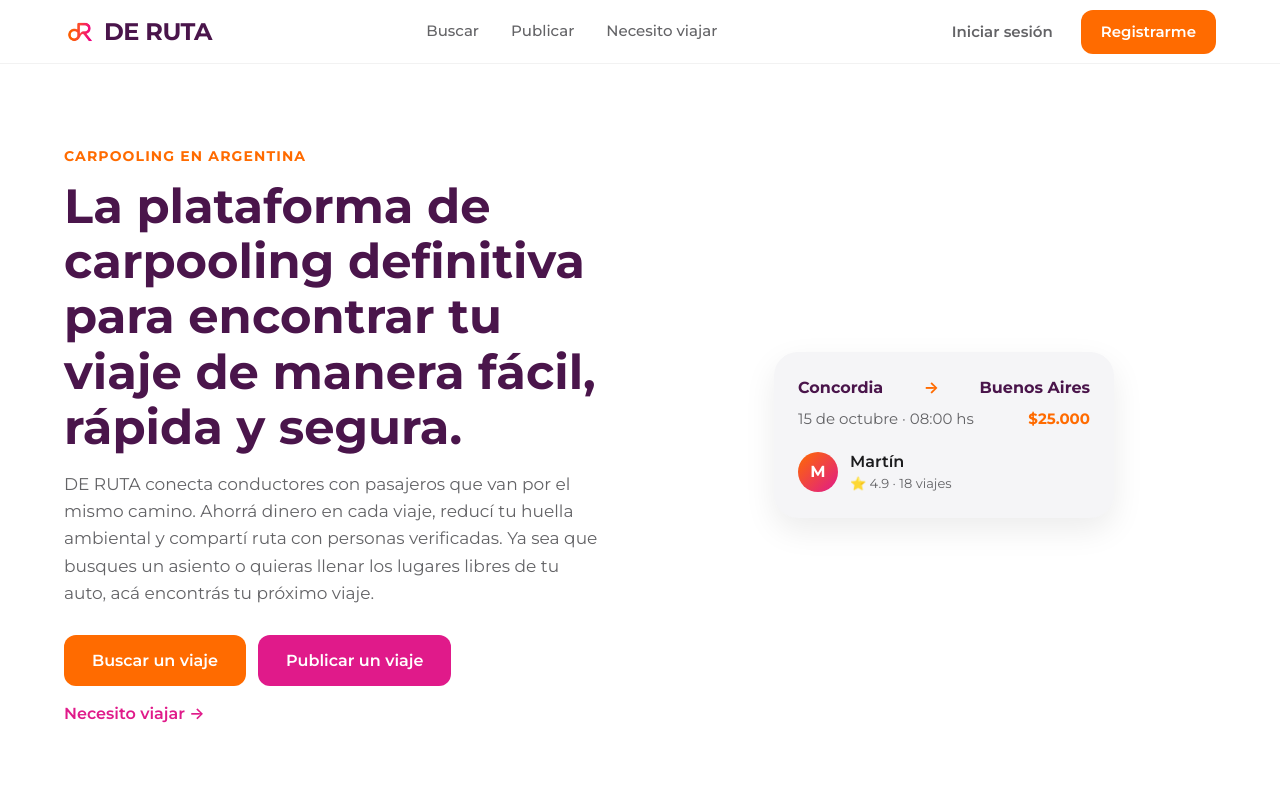
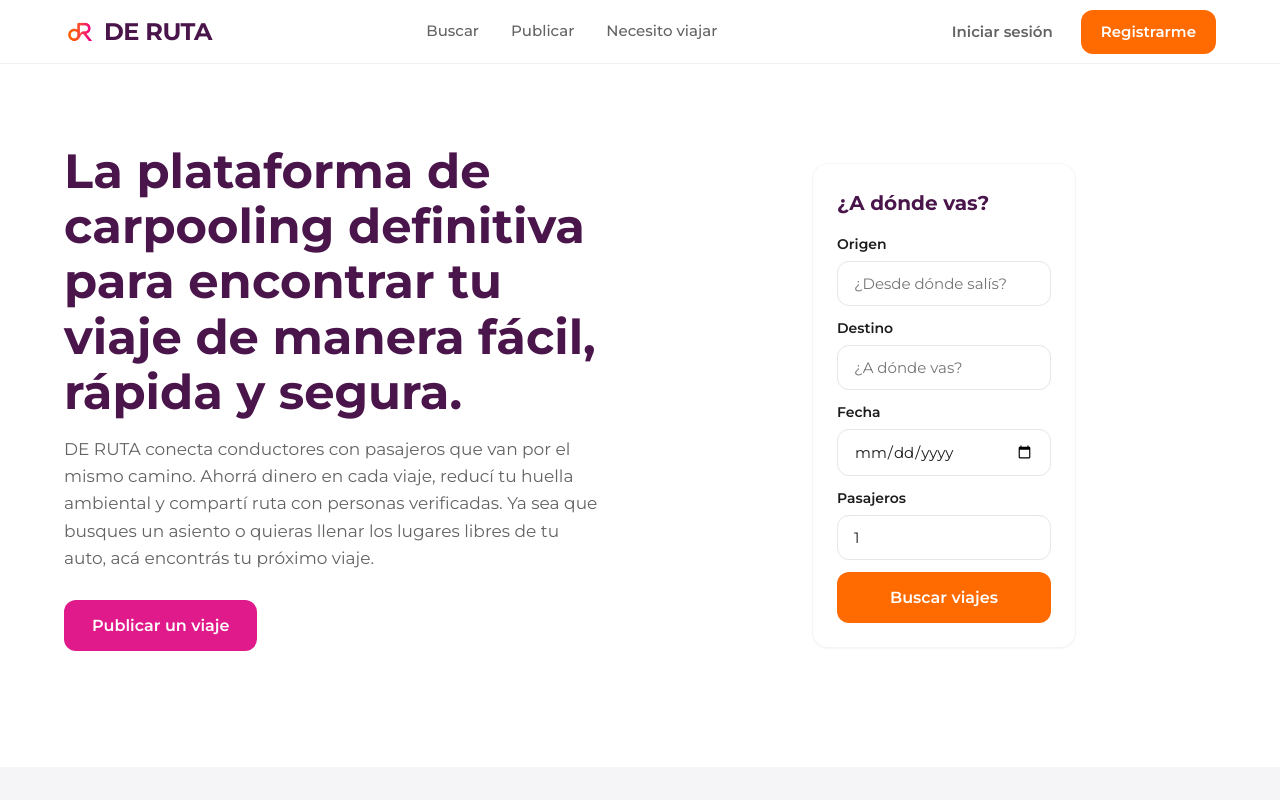
Before and after one commit to camivillafane/deruta, an Angular app in the folder apps/web/: page / in a window 1280 px wide. Shown: the top 800 px of the page. Built offline with nearby package versions, Linux system fonts and the light colour scheme.

Commit message:
Update landing: add inline search form, remove tagline, single CTA

```diff
--- a/apps/web/src/app/features/landing/landing.component.scss
+++ b/apps/web/src/app/features/landing/landing.component.scss
@@ -15,16 +15,6 @@
       grid-template-columns: 1fr 1fr;
       gap: 64px;
     }
-  }
-
-  &__tagline {
-    display: inline-block;
-    font-size: 0.875rem;
-    font-weight: 700;
-    color: var(--color-orange);
-    letter-spacing: 0.08em;
-    text-transform: uppercase;
-    margin-bottom: 12px;
   }
 
   &__title {
@@ -71,67 +61,20 @@
   }
 }
 
-.route-card {
-  background-color: var(--color-gray-light);
-  border-radius: var(--radius-xl);
-  padding: 24px;
+.hero-search-form {
   width: 100%;
-  max-width: 340px;
-  box-shadow: var(--shadow-lg);
+  max-width: 380px;
 
-  &__header {
-    display: flex;
-    align-items: center;
-    justify-content: space-between;
+  &__title {
+    font-size: 1.25rem;
     font-weight: 700;
     color: var(--color-violet);
-    margin-bottom: 8px;
+    margin-bottom: 16px;
   }
 
-  &__arrow {
-    color: var(--color-orange);
-  }
-
-  &__details {
-    display: flex;
-    justify-content: space-between;
-    align-items: center;
-    font-size: 0.9375rem;
-    color: var(--color-text-secondary);
-    margin-bottom: 20px;
-  }
-
-  &__price {
-    font-weight: 700;
-    color: var(--color-orange);
-  }
-
-  &__driver {
-    display: flex;
-    align-items: center;
-    gap: 12px;
-  }
-
-  &__avatar {
-    width: 40px;
-    height: 40px;
-    border-radius: 50%;
-    background: linear-gradient(135deg, var(--color-orange) 0%, var(--color-magenta) 100%);
-    color: var(--color-white);
-    display: flex;
-    align-items: center;
-    justify-content: center;
-    font-weight: 700;
-  }
-
-  &__name {
-    font-weight: 600;
-    color: var(--color-text);
-  }
-
-  &__rating {
-    font-size: 0.8125rem;
-    color: var(--color-text-secondary);
+  app-input {
+    display: block;
+    margin-bottom: 12px;
   }
 }
 
--- a/apps/web/src/app/features/landing/landing.component.ts
+++ b/apps/web/src/app/features/landing/landing.component.ts
@@ -1,48 +1,70 @@
 import { Component } from '@angular/core';
 import { CommonModule } from '@angular/common';
-import { RouterModule } from '@angular/router';
+import { FormBuilder, FormGroup, ReactiveFormsModule, Validators } from '@angular/forms';
+import { Router, RouterModule } from '@angular/router';
 import { ButtonComponent } from '../../shared/components/button/button.component';
+import { InputComponent } from '../../shared/components/input/input.component';
+import { CardComponent } from '../../shared/components/card/card.component';
 
 @Component({
   selector: 'app-landing',
   standalone: true,
-  imports: [CommonModule, RouterModule, ButtonComponent],
+  imports: [CommonModule, RouterModule, ReactiveFormsModule, ButtonComponent, InputComponent, CardComponent],
   template: `
     <section class="landing-hero">
       <div class="container landing-hero__content">
         <div class="landing-hero__text">
-          <span class="landing-hero__tagline">Carpooling en Argentina</span>
           <h1 class="landing-hero__title">La plataforma de carpooling definitiva para encontrar tu viaje de manera fácil, rápida y segura.</h1>
           <p class="landing-hero__description">
             DE RUTA conecta conductores con pasajeros que van por el mismo camino. Ahorrá dinero en cada viaje, reducí tu huella ambiental y compartí ruta con personas verificadas. Ya sea que busques un asiento o quieras llenar los lugares libres de tu auto, acá encontrás tu próximo viaje.
           </p>
           <div class="landing-hero__actions">
-            <app-button variant="primary" size="lg" routerLink="/buscar">Buscar un viaje</app-button>
             <app-button variant="secondary" size="lg" routerLink="/publicar">Publicar un viaje</app-button>
-          </div>
-          <div class="landing-hero__tertiary">
-            <a routerLink="/necesito-viajar">Necesito viajar →</a>
           </div>
         </div>
         <div class="landing-hero__visual">
-          <div class="route-card">
-            <div class="route-card__header">
-              <span>Concordia</span>
-              <span class="route-card__arrow">→</span>
-              <span>Buenos Aires</span>
-            </div>
-            <div class="route-card__details">
-              <span>15 de octubre · 08:00 hs</span>
-              <span class="route-card__price">$25.000</span>
-            </div>
-            <div class="route-card__driver">
-              <div class="route-card__avatar">M</div>
-              <div>
-                <div class="route-card__name">Martín</div>
-                <div class="route-card__rating">⭐ 4.9 · 18 viajes</div>
-              </div>
-            </div>
-          </div>
+          <app-card>
+            <form [formGroup]="form" (ngSubmit)="onSubmit()" class="hero-search-form">
+              <h3 class="hero-search-form__title">¿A dónde vas?</h3>
+              <app-input
+                formControlName="origin"
+                label="Origen"
+                placeholder="¿Desde dónde salís?"
+                id="origin"
+                [error]="getError('origin')"
+              />
+              <app-input
+                formControlName="destination"
+                label="Destino"
+                placeholder="¿A dónde vas?"
+                id="destination"
+                [error]="getError('destination')"
+              />
+              <app-input
+                formControlName="departureDate"
+                label="Fecha"
+                type="date"
+                id="departureDate"
+                [error]="getError('departureDate')"
+              />
+              <app-input
+                formControlName="passengers"
+                label="Pasajeros"
+                type="number"
+                min="1"
+                id="passengers"
+                [error]="getError('passengers')"
+              />
+              <app-button
+                type="submit"
+                variant="primary"
+                size="lg"
+                [fullWidth]="true"
+              >
+                Buscar viajes
+              </app-button>
+            </form>
+          </app-card>
         </div>
       </div>
     </section>
@@ -72,4 +94,39 @@ import { ButtonComponent } from '../../shared/components/button/button.component
   `,
   styleUrls: ['./landing.component.scss'],
 })
-export class LandingComponent {}
+export class LandingComponent {
+  form: FormGroup;
+
+  constructor(
+    private fb: FormBuilder,
+    private router: Router,
+  ) {
+    this.form = this.fb.group({
+      origin: ['', Validators.required],
+      destination: ['', Validators.required],
+      departureDate: ['', Validators.required],
+      passengers: [1, [Validators.required, Validators.min(1)]],
+    });
+  }
+
+  onSubmit(): void {
+    if (this.form.invalid) {
+      this.form.markAllAsTouched();
+      return;
+    }
+
+    const { origin, destination, departureDate, passengers } = this.form.value;
+    this.router.navigate(['/buscar/resultados'], {
+      queryParams: { origin, destination, departureDate, passengers },
+    });
+  }
+
+  getError(controlName: string): string {
+    const control = this.form.get(controlName);
+    if (control?.invalid && (control.dirty || control.touched)) {
+      if (control.errors?.['required']) return 'Este campo es obligatorio';
+      if (control.errors?.['min']) return 'Mínimo 1 pasajero';
+    }
+    return '';
+  }
+}
```
